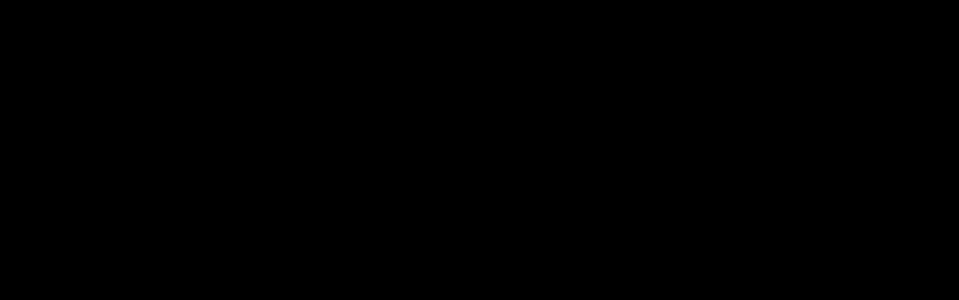
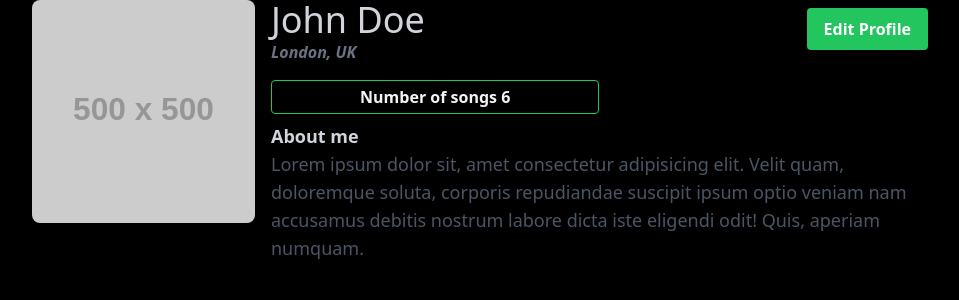
Before and after one commit to BurmaJASON/Paradise-Music-Network, a Vue app: page /account/profile in a window 1280 px wide. Before the commit this address had no page. Shown: the top 300 px of the page, without its empty margins (160-1119 px from the left). Built offline with nearby package versions, Linux system fonts and the light colour scheme.

Commit message:
Account Profile Section

```diff
--- /dev/null
+++ b/src/components/partials/profile/ProfileAboutSection.vue
@@ -0,0 +1,20 @@
+<template>
+    <div class="py-2">
+        <p class="text-gray-300 text-lg">
+            <b>About me</b>
+        </p>
+        <p class="text-md md:text-lg text-gray-600 leading-normal">
+            Lorem ipsum dolor sit, amet consectetur adipisicing elit. Velit quam, doloremque soluta, corporis repudiandae suscipit ipsum optio veniam nam accusamus debitis nostrum labore dicta iste eligendi odit! Quis, aperiam numquam.
+        </p>
+    </div>
+</template>
+
+<script>
+export default {
+
+}
+</script>
+
+<style>
+
+</style>
--- /dev/null
+++ b/src/components/partials/profile/ProfileInfoSection.vue
@@ -0,0 +1,28 @@
+<template>
+    <div class="
+        w-full
+        sm:w-1/2
+        font-bold
+        text-gray-100
+        mt-4
+        rounded
+        border
+        border-green-500
+        text-center
+        bg-transparent
+        p-2
+        py-1
+    ">
+        Number of songs 6
+    </div>
+</template>
+
+<script>
+export default {
+
+}
+</script>
+
+<style>
+
+</style>
--- a/src/router/index.js
+++ b/src/router/index.js
@@ -2,7 +2,8 @@
 import HomeView from '../views/HomeView.vue'
 import RegisterView from '../views/RegisterView.vue'
 import LoginView from '../views/LoginView.vue'
-
+import AccountView from '../views/AccountView.vue'
+import ProfileSection from '../views/account/ProfileSection.vue'
 
 const routes = [
   {
@@ -20,6 +21,17 @@
     name: 'login',
     component: LoginView
   },
+  {
+    path: '/account',
+    component: AccountView,
+    children : [
+      {
+          path : 'profile',
+          name : 'ProfileSection',
+          component : ProfileSection
+      }
+    ]
+  },
 
 ]
 
--- /dev/null
+++ b/src/views/AccountView.vue
@@ -0,0 +1,9 @@
+<template>
+    <div id="AccountView">
+        <router-view/>
+    </div>
+</template>
+
+<style lang="scss">
+
+</style>
--- /dev/null
+++ b/src/views/account/ProfileSection.vue
@@ -0,0 +1,52 @@
+<template>
+    <div class="container max-w-4xl mx-auto flex">
+        <div class="w-1/3">
+            <img src="https://via.placeholder.com/500" class="w-full rounded-lg h-auto shadow-lg" alt="Profile Pic">
+        </div>
+        <div class="w-full pl-4">
+            <div class="flex">
+                <div class="w-1/2">
+                    <h1 class="text-2xl md:text-4xl text-left text-gray-300">
+                        John Doe
+                    </h1>
+                    <span class="text-md text-gray-500">
+                        <i><b>London, UK</b></i>
+                    </span>
+                </div>
+                <div class="w-1/2 mt-2">
+                    <router-link
+                        class="
+                            float-right
+                            bg-green-500
+                            text-white
+                            font-semibold
+                            hover:text-white
+                            py-2
+                            px-4
+                            border
+                            hover:border-green-500
+                            rounded
+                            hover:bg-transparent
+                            border-transparent
+                        "
+                        to=""
+                    >
+                        Edit Profile
+                    </router-link>
+                </div>
+            </div>
+            <ProfileInfoSection></ProfileInfoSection>
+            <ProfileAboutSection></ProfileAboutSection>
+        </div>
+    </div>
+</template>
+
+<script setup>
+import ProfileInfoSection from '../../components/partials/profile/ProfileInfoSection'
+import ProfileAboutSection from '@/components/partials/profile/ProfileAboutSection.vue'
+
+</script>
+
+<style>
+
+</style>
```
